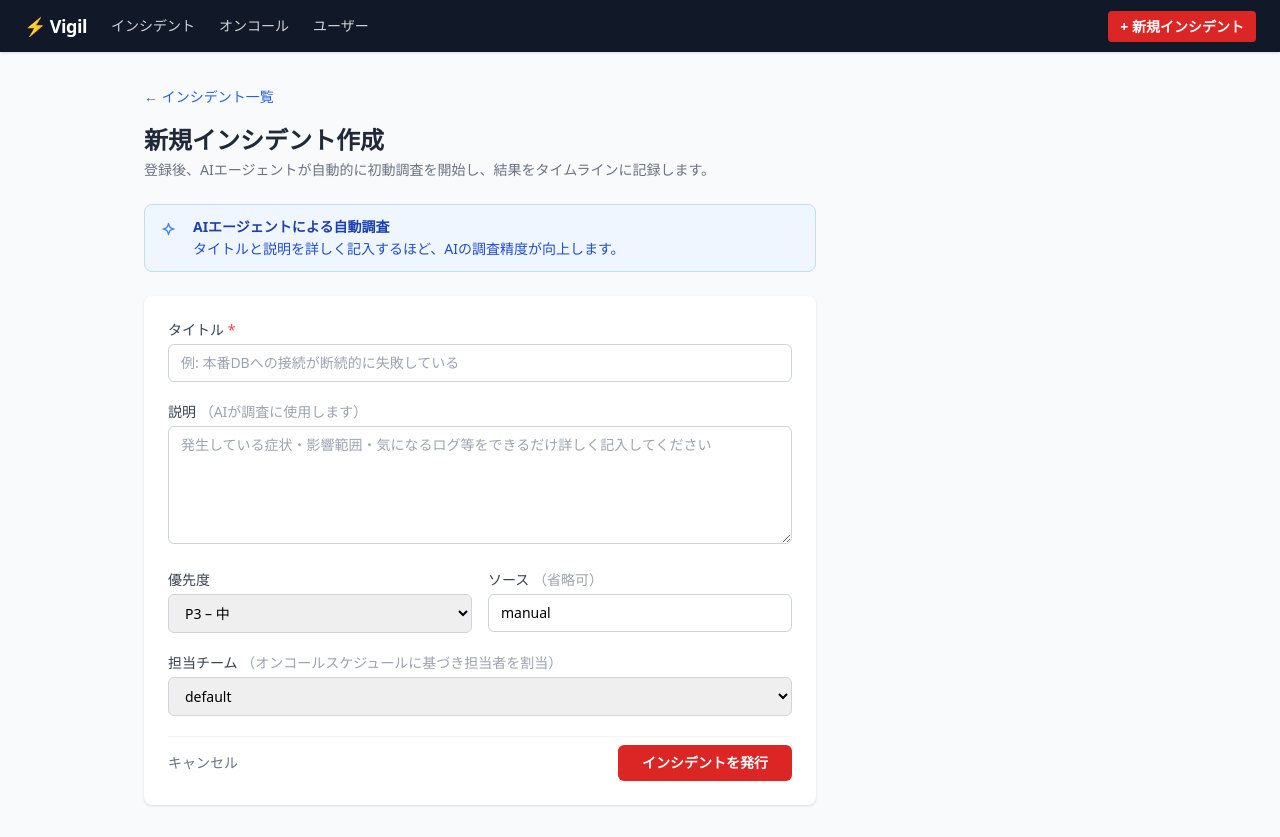
After one commit to takamitsu-iida/vigil, a FastAPI app: page /incidents/new in a window 1280 px wide. The commit adds this page. Run offline with FastAPI, Linux system fonts and the light colour scheme; some libraries are stand-ins or nearby versions.

Commit message:
マニュアルインシデント登録

```diff
--- a/vigil/templates/base.html
+++ b/vigil/templates/base.html
@@ -13,6 +13,12 @@
     <a href="/" class="text-gray-300 hover:text-white text-sm">インシデント</a>
     <a href="/schedules" class="text-gray-300 hover:text-white text-sm">オンコール</a>
     <a href="/users" class="text-gray-300 hover:text-white text-sm">ユーザー</a>
+    <div class="ml-auto">
+      <a href="/incidents/new"
+         class="px-3 py-1.5 bg-red-600 hover:bg-red-700 text-white rounded text-sm font-semibold transition-colors">
+        + 新規インシデント
+      </a>
+    </div>
   </nav>
   <main class="max-w-5xl mx-auto px-4 py-8">
     {% block content %}{% endblock %}
--- /dev/null
+++ b/vigil/templates/create_incident.html
@@ -0,0 +1,115 @@
+{% extends "base.html" %}
+{% block title %}インシデント作成 – Vigil{% endblock %}
+
+{% block content %}
+<div class="mb-4">
+  <a href="/" class="text-blue-600 hover:underline text-sm">← インシデント一覧</a>
+</div>
+
+<div class="max-w-2xl">
+  <div class="mb-6">
+    <h1 class="text-2xl font-bold text-gray-800">新規インシデント作成</h1>
+    <p class="text-sm text-gray-500 mt-1">
+      登録後、AIエージェントが自動的に初動調査を開始し、結果をタイムラインに記録します。
+    </p>
+  </div>
+
+  <!-- AI 調査バナー -->
+  <div class="flex items-start gap-3 bg-blue-50 border border-blue-200 rounded-lg px-4 py-3 mb-6 text-sm text-blue-800">
+    <svg class="w-5 h-5 mt-0.5 shrink-0 text-blue-500" fill="none" viewBox="0 0 24 24" stroke-width="1.5" stroke="currentColor">
+      <path stroke-linecap="round" stroke-linejoin="round" d="M9.813 15.904 9 18.75l-.813-2.846a4.5 4.5 0 0 0-3.09-3.09L2.25 12l2.846-.813a4.5 4.5 0 0 0 3.09-3.09L9 5.25l.813 2.846a4.5 4.5 0 0 0 3.09 3.09L15.75 12l-2.846.813a4.5 4.5 0 0 0-3.09 3.09Z" />
+    </svg>
+    <div>
+      <p class="font-semibold">AIエージェントによる自動調査</p>
+      <p class="mt-0.5 text-blue-700">タイトルと説明を詳しく記入するほど、AIの調査精度が向上します。</p>
+    </div>
+  </div>
+
+  <form
+    hx-post="/incidents/new"
+    hx-push-url="true"
+    class="bg-white rounded-lg shadow p-6 space-y-5">
+
+    <!-- タイトル -->
+    <div>
+      <label for="title" class="block text-sm font-medium text-gray-700 mb-1">
+        タイトル <span class="text-red-500">*</span>
+      </label>
+      <input
+        id="title" name="title" type="text" required
+        placeholder="例: 本番DBへの接続が断続的に失敗している"
+        class="w-full border border-gray-300 rounded-md px-3 py-2 text-sm focus:outline-none focus:ring-2 focus:ring-blue-400" />
+    </div>
+
+    <!-- 説明 -->
+    <div>
+      <label for="description" class="block text-sm font-medium text-gray-700 mb-1">
+        説明
+        <span class="text-gray-400 font-normal">（AIが調査に使用します）</span>
+      </label>
+      <textarea
+        id="description" name="description" rows="5"
+        placeholder="発生している症状・影響範囲・気になるログ等をできるだけ詳しく記入してください"
+        class="w-full border border-gray-300 rounded-md px-3 py-2 text-sm focus:outline-none focus:ring-2 focus:ring-blue-400 resize-y"></textarea>
+    </div>
+
+    <!-- 優先度 / ソース -->
+    <div class="grid grid-cols-2 gap-4">
+      <div>
+        <label for="priority" class="block text-sm font-medium text-gray-700 mb-1">優先度</label>
+        <select
+          id="priority" name="priority"
+          class="w-full border border-gray-300 rounded-md px-3 py-2 text-sm focus:outline-none focus:ring-2 focus:ring-blue-400">
+          <option value="P1">P1 – 緊急</option>
+          <option value="P2">P2 – 高</option>
+          <option value="P3" selected>P3 – 中</option>
+          <option value="P4">P4 – 低</option>
+        </select>
+      </div>
+      <div>
+        <label for="source" class="block text-sm font-medium text-gray-700 mb-1">
+          ソース
+          <span class="text-gray-400 font-normal">（省略可）</span>
+        </label>
+        <input
+          id="source" name="source" type="text"
+          value="manual"
+          placeholder="manual"
+          class="w-full border border-gray-300 rounded-md px-3 py-2 text-sm focus:outline-none focus:ring-2 focus:ring-blue-400" />
+      </div>
+    </div>
+
+    <!-- チーム -->
+    <div>
+      <label for="team_name" class="block text-sm font-medium text-gray-700 mb-1">
+        担当チーム
+        <span class="text-gray-400 font-normal">（オンコールスケジュールに基づき担当者を割当）</span>
+      </label>
+      {% if teams %}
+      <select
+        id="team_name" name="team_name"
+        class="w-full border border-gray-300 rounded-md px-3 py-2 text-sm focus:outline-none focus:ring-2 focus:ring-blue-400">
+        {% for team in teams %}
+        <option value="{{ team }}">{{ team }}</option>
+        {% endfor %}
+      </select>
+      {% else %}
+      <input
+        id="team_name" name="team_name" type="text"
+        value="default"
+        class="w-full border border-gray-300 rounded-md px-3 py-2 text-sm focus:outline-none focus:ring-2 focus:ring-blue-400" />
+      {% endif %}
+    </div>
+
+    <!-- 送信ボタン -->
+    <div class="flex items-center justify-between pt-2 border-t border-gray-100">
+      <a href="/" class="text-sm text-gray-500 hover:text-gray-700">キャンセル</a>
+      <button
+        type="submit"
+        class="px-6 py-2 bg-red-600 hover:bg-red-700 active:bg-red-800 text-white rounded-md font-semibold text-sm transition-colors">
+        インシデントを発行
+      </button>
+    </div>
+  </form>
+</div>
+{% endblock %}
```
Also changed, not shown: vigil/routers/web.py (+63 -2 lines), vigil/templates/index.html (+7 -1 lines).
